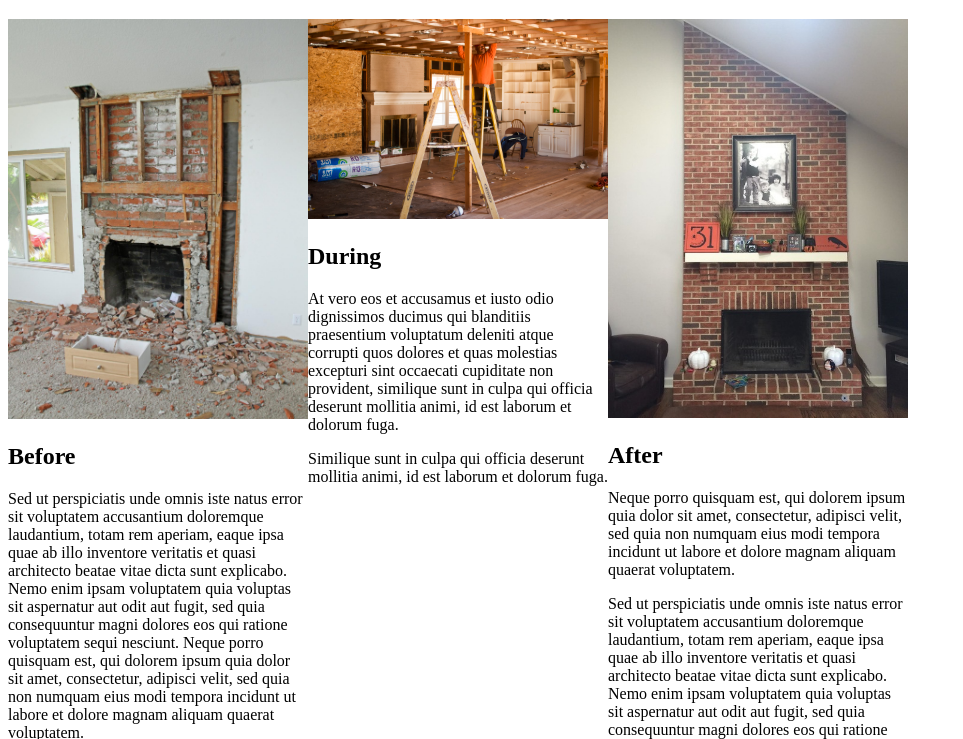
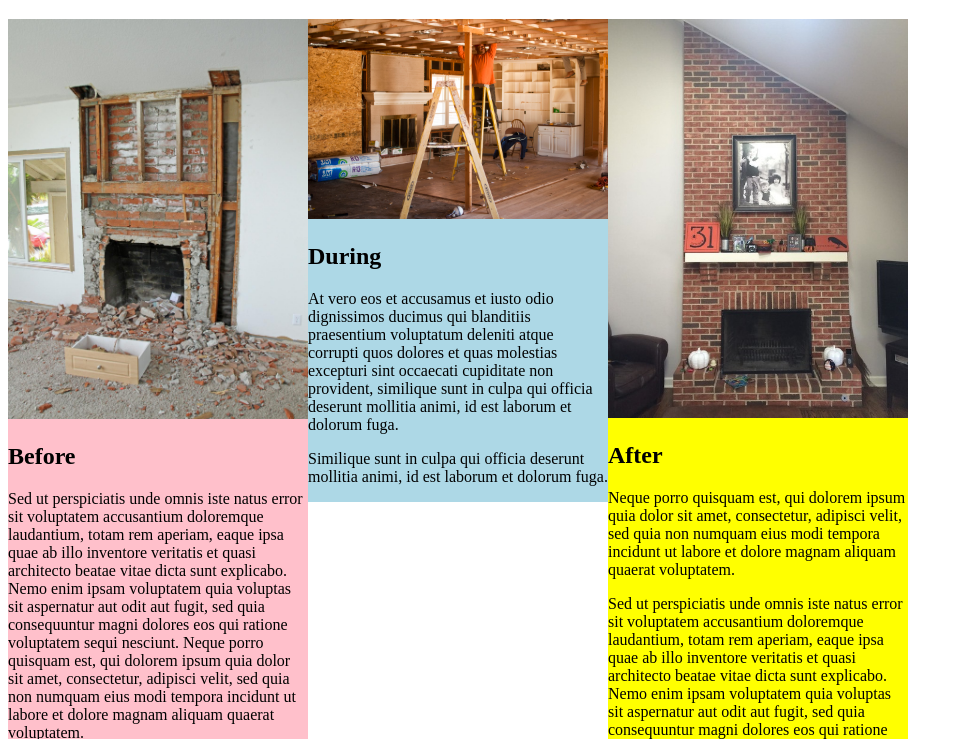
Before and after one commit to epangelinan/interior-decorator, a plain HTML site: page index.html in a window 1280 px wide. Shown: the part 61-800 px from the top of the page, without its empty margins (0-963 px from the left). Drawn offline with Linux system fonts and the light colour scheme.

Commit message:
add a different color to each column in styles.css

```diff
--- a/css/styles.css
+++ b/css/styles.css
@@ -2,7 +2,18 @@ img {
   width: 300px;
 }
 
-.column {
+.column1 {
   width: 300px;
   float: left;
+  background-color: pink;
 }
+.column2 {
+  width: 300px;
+  float: left;
+  background-color: lightblue;
+}
+.column3 {
+  width: 300px;
+  float: left;
+  background-color: yellow;
+}
--- a/index.html
+++ b/index.html
@@ -6,19 +6,19 @@
   </head>
   <body>
     <h1>Michael's Interior Design</h1>
-    <div class="column">
+    <div class="column1">
       <img src="img/before.jpg">
       <h2>Before</h2>
       <p>Sed ut perspiciatis unde omnis iste natus error sit voluptatem accusantium doloremque laudantium, totam rem aperiam, eaque ipsa quae ab illo inventore veritatis et quasi architecto beatae vitae dicta sunt explicabo. Nemo enim ipsam voluptatem quia voluptas sit aspernatur aut odit aut fugit, sed quia consequuntur magni dolores eos qui ratione voluptatem sequi nesciunt. Neque porro quisquam est, qui dolorem ipsum quia dolor sit amet, consectetur, adipisci velit, sed quia non numquam eius modi tempora incidunt ut labore et dolore magnam aliquam quaerat voluptatem. </p>
       <p>Nemo enim ipsam voluptatem quia voluptas sit aspernatur aut odit aut fugit, sed quia consequuntur magni dolores eos qui ratione voluptatem sequi nesciunt. </p>
     </div>
-    <div class="column">
+    <div class="column2">
       <img src="img/during.jpg">
       <h2>During</h2>
       <p>At vero eos et accusamus et iusto odio dignissimos ducimus qui blanditiis praesentium voluptatum deleniti atque corrupti quos dolores et quas molestias excepturi sint occaecati cupiditate non provident, similique sunt in culpa qui officia deserunt mollitia animi, id est laborum et dolorum fuga. </p>
       <p>Similique sunt in culpa qui officia deserunt mollitia animi, id est laborum et dolorum fuga. </p>
     </div>
-    <div class="column">
+    <div class="column3">
       <img src="img/after.jpg">
       <h2>After</h2>
       <p>Neque porro quisquam est, qui dolorem ipsum quia dolor sit amet, consectetur, adipisci velit, sed quia non numquam eius modi tempora incidunt ut labore et dolore magnam aliquam quaerat voluptatem.</p>
```
